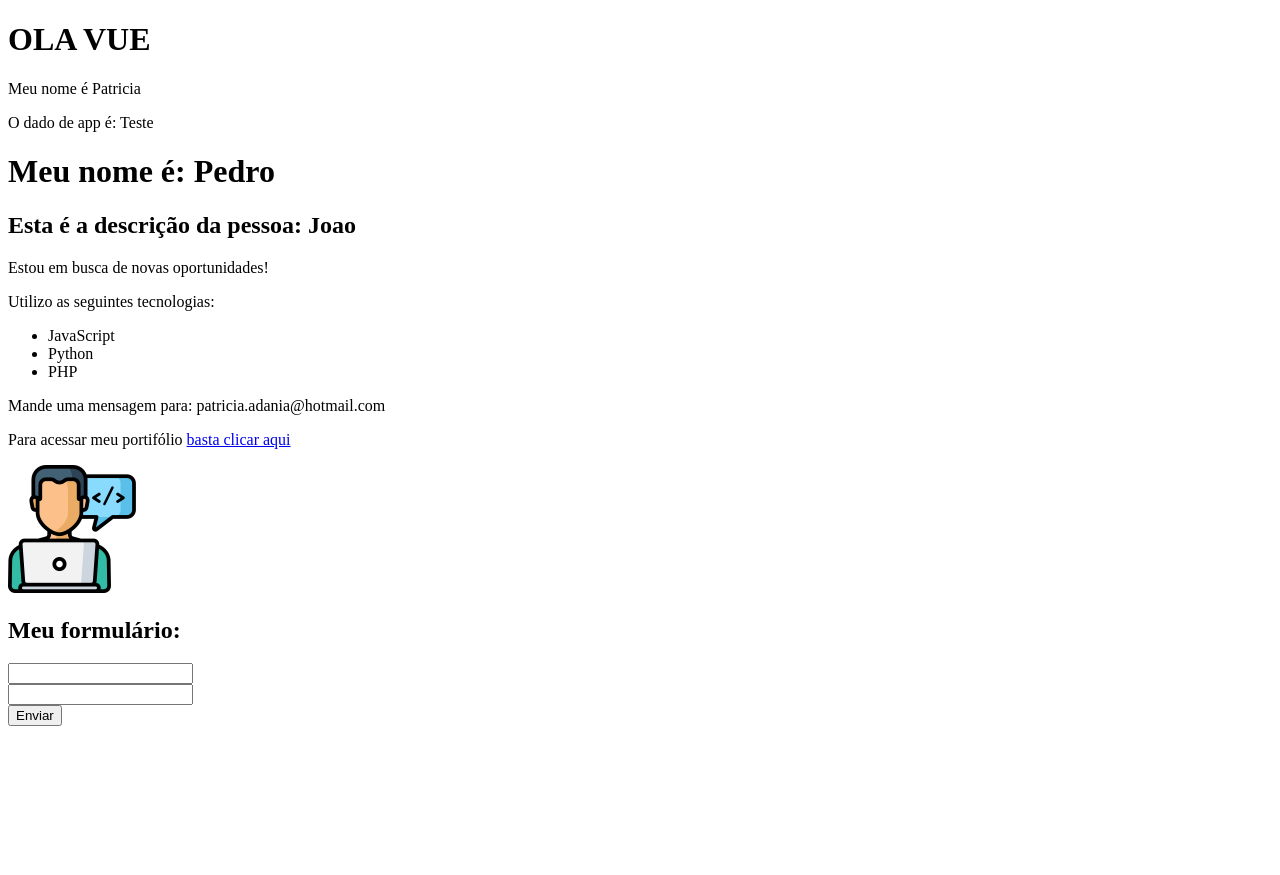
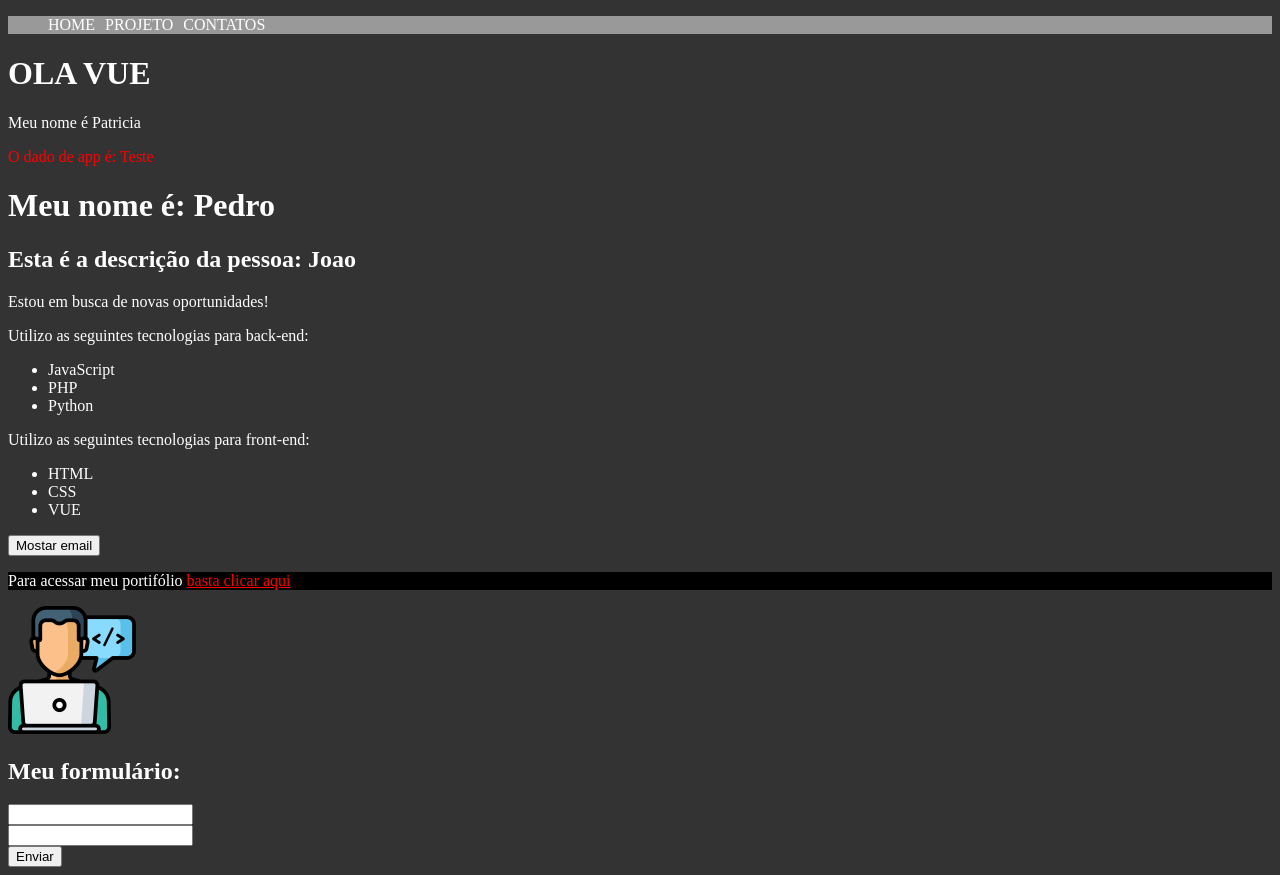
Before and after one commit to patriciadania/Vue-Project, a Vue app: page / in a window 1280 px wide. Before the commit the page ends 800 px from the top, so only its background shows below. Built offline with nearby package versions, Linux system fonts and the light colour scheme.

Commit message:
Renderização

```diff
--- a/src/App.vue
+++ b/src/App.vue
@@ -1,7 +1,8 @@
 <template>
   <div>
+    <Header/>
   <PrimeiroComponenteVue/>
-  <p>O dado de app é: {{  testando }}</p>
+  <p class="paragrafo-pai">O dado de app é: {{  testando }}</p>
   <LifeCycle/>
   <Pessoa/>
 </div>
@@ -11,10 +12,12 @@
 import PrimeiroComponenteVue from './components/PrimeiroComponente.vue'
 import LifeCycle from './components/LifeCycle.vue';
 import Pessoa from './components/Pessoa.vue';
+import Header from './components/Header.vue';
 
 export default{
   name: 'App',
   components: {
+    Header,
     PrimeiroComponenteVue,
     LifeCycle,
     Pessoa
@@ -26,3 +29,15 @@ export default{
   }
 }
 </script>
+<style>
+body {
+  background-color: #333;
+  color: #fff
+}
+a{
+  color: red
+}
+.teste{
+  background-color: #000;
+}
+</style>
--- /dev/null
+++ b/src/components/Header.vue
@@ -0,0 +1,31 @@
+<template>
+  <ul>
+    <li><a href="#">HOME </a></li>
+    <li><a href="#">PROJETO </a></li>
+    <li><a href="#">CONTATOS</a></li>
+  </ul>
+</template>
+
+<script>
+export default {
+  name: "Header",
+};
+</script>
+<style scoped>
+ul {
+  list-style: none;
+  display: flex;
+  background-color: #999;
+}
+li {
+  margin-right: 10px;
+}
+a {
+  color: white;
+  text-decoration: none;
+  transition: 0.5s;
+}
+a:hover {
+  color: turquoise;
+}
+</style>
--- a/src/components/Info.vue
+++ b/src/components/Info.vue
@@ -2,33 +2,63 @@
   <div>
     <p v-if="esta_trabalhando">Estou trabalhando no momento.</p>
     <p v-else>Estou em busca de novas oportunidades!</p>
-        <p>Utilizo as seguintes tecnologias: </p>
-        <ul>
-        <li>JavaScript</li>
-        <li>Python</li>
-        <li>PHP</li>
+    <p>Utilizo as seguintes tecnologias para back-end:</p>
+    <ul >
+      <li v-for="technology in backend_technologies">{{ technology }}</li>
     </ul>
+    <p>Utilizo as seguintes tecnologias para front-end:</p>
+    <ul >
+      <li v-for="technology in frontend_technologies">
+        {{ technology.language }}</li>
+    </ul>
+    <div>
+      <button @click="showEmail">{{ textoBotao }}</button>
+    </div>
     <p v-show="mostrar_email">Mande uma mensagem para: {{ email }}</p>
-    <p>Para acessar meu portifólio <a v-bind:href="meu_link" target="_blank">basta clicar aqui</a></p>
-<Picture/>
+    <p class="teste">
+      Para acessar meu portifólio
+      <a v-bind:href="meu_link" target="_blank">basta clicar aqui</a>
+    </p>
+    <Picture />
   </div>
 </template>
 <script>
-import Picture from './Picture.vue';
+import Picture from "./Picture.vue";
 
-export default{
+export default {
   name: "Info",
   components: {
-        Picture
+    Picture,
   },
-    data(){
-        return{
+  data() {
+    return {
       esta_trabalhando: false,
-            mostrar_email: true,
+      mostrar_email: false,
       email: "patricia.adania@hotmail.com",
-            meu_link:"https://google.com"
+      meu_link: "https://google.com",
+      textoBotao: "Mostar email",
+      backend_technologies: ["JavaScript", "PHP", "Python"],
+      frontend_technologies: [
+        {id: 1, language: "HTML"},
+        {id: 2, language: "CSS"},
+        {id: 3, language: "VUE"},
+    ]
     }
+  },
+  methods: {
+    showEmail() {
+      this.mostrar_email = !this.mostrar_email;
+      if (!this.mostrar_email) {
+        this.textoBotao = "Mostrar e-mail";
+      } else {
+        this.textoBotao = " Esconder e-mail";
       }
+    },
+  },
+};
+</script>
+<style>
+.paragrafo-pai {
+  color: red;
 }
-
-</script>
+</style>
--- a/src/components/LifeCycle.vue
+++ b/src/components/LifeCycle.vue
@@ -13,12 +13,19 @@ export default{
     created(){
         setTimeout(() => {
             this.nome = "Matheus"
-        },1000)
+        },1000);
+        this.lifeCycle()
     },
     mounted(){
         setTimeout(() => {
             this.nome = "Pedro"
-        },2000)
+        },2000);
+        this.lifeCycle()
+    },
+    methods: {
+        lifeCycle(){
+            console.log("EXECUTOU")
+        }
     }
 }
 </script>
```
Also changed, not shown: 1 other file (tests, documents, lock files or other folders). Lines whose indentation alone changed are shown as unchanged.
